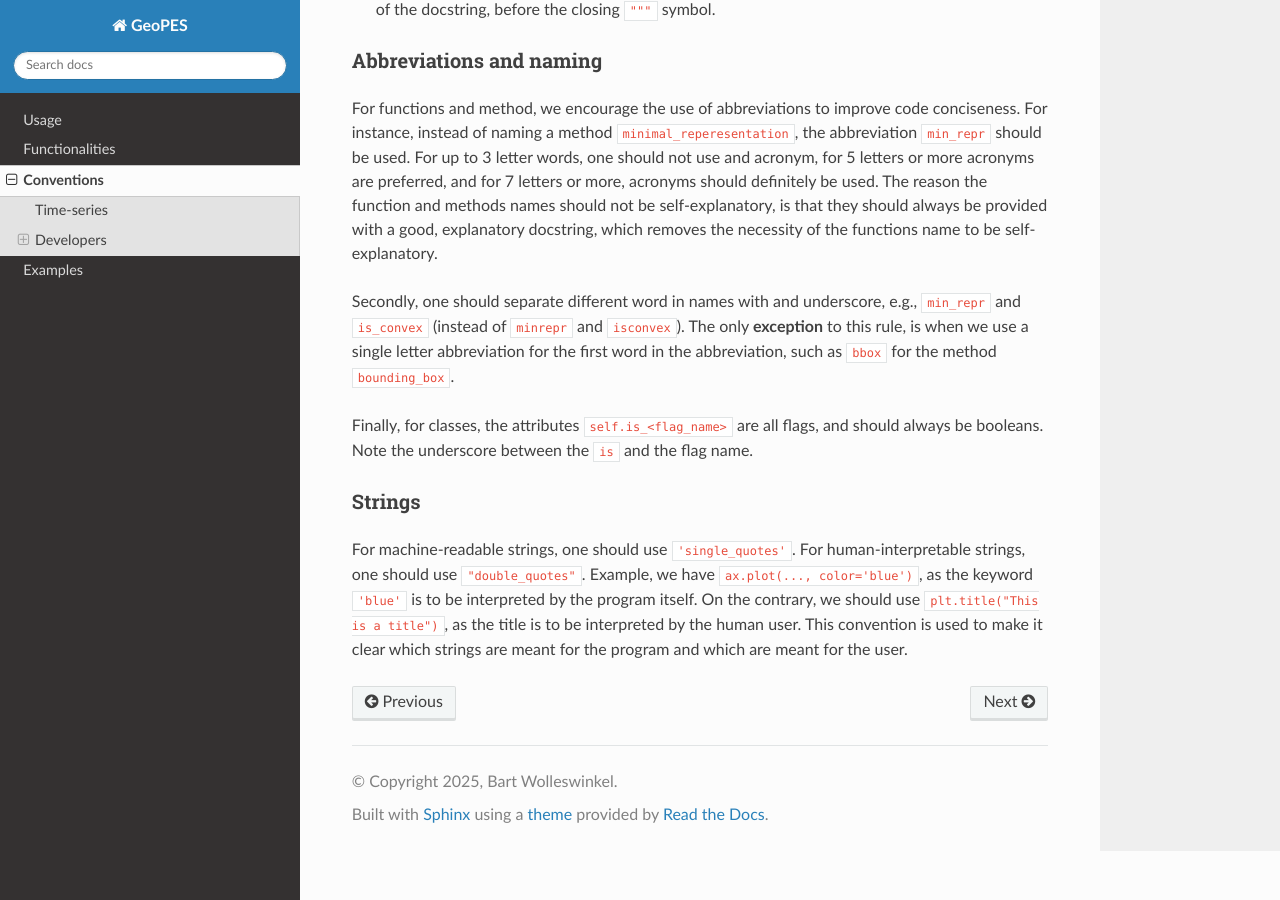
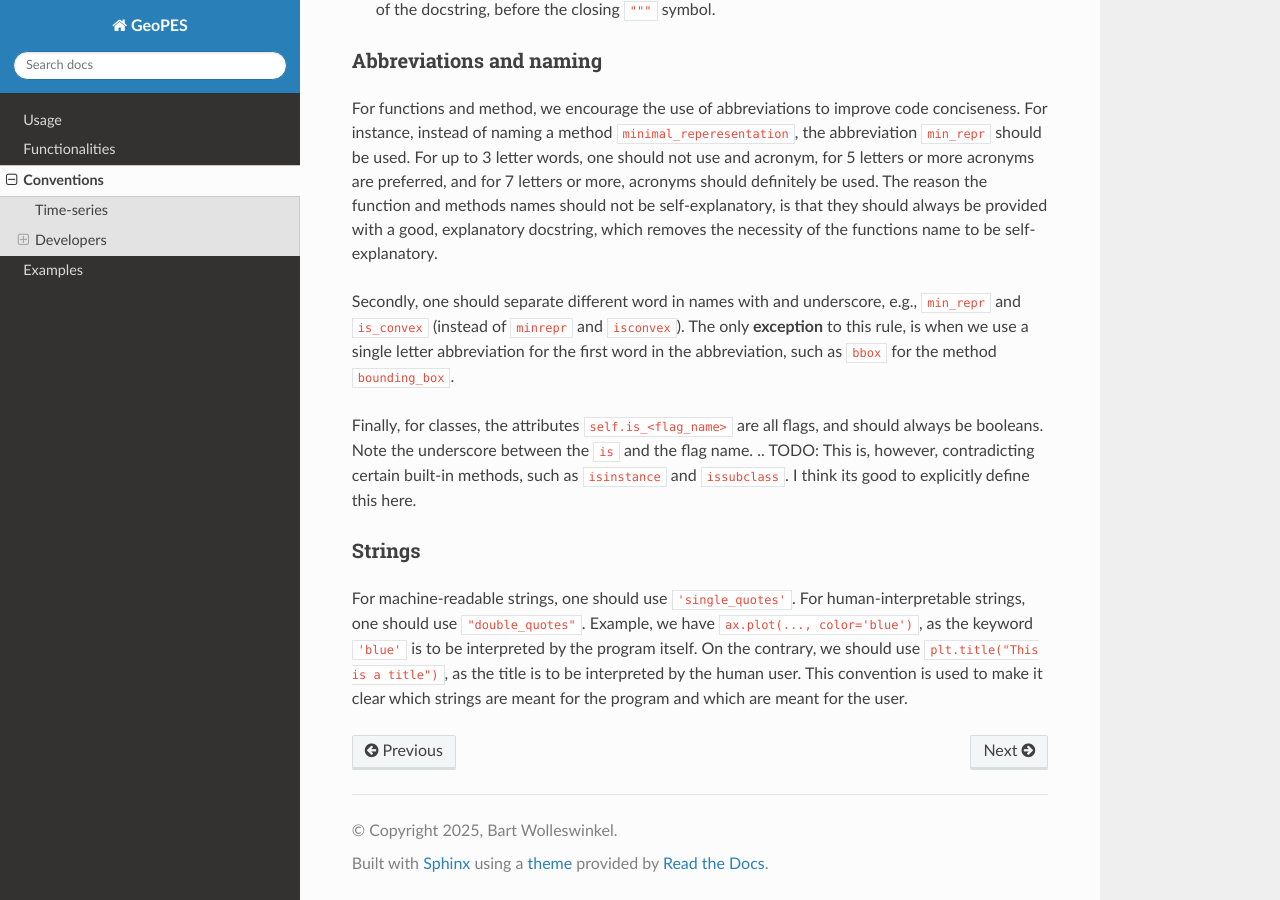
Before and after one commit to bwolleswinkel/geopes, a Sphinx documentation site: the page built from docs/source/conventions.rst, in a window 1280 px wide and 900 px high, scrolled down 1365 px. Built offline with Sphinx 7.4.7 and the Read the Docs theme 3.1.0, drawn with Linux system fonts in a browser that asks for light colours.

Commit message:
Added TODO comment about style class with 'isinstance' naming convention

```diff
--- a/docs/source/conventions.rst
+++ b/docs/source/conventions.rst
@@ -59,6 +59,7 @@ For functions and method, we encourage the use of abbreviations to improve code
 Secondly, one should separate different word in names with and underscore, e.g., ``min_repr`` and ``is_convex`` (instead of ``minrepr`` and ``isconvex``). The only **exception** to this rule, is when we use a single letter abbreviation for the first word in the abbreviation, such as ``bbox`` for the method ``bounding_box``.
 
 Finally, for classes, the attributes ``self.is_<flag_name>`` are all flags, and should always be booleans. Note the underscore between the ``is`` and the flag name.
+.. TODO: This is, however, contradicting certain built-in methods, such as ``isinstance`` and ``issubclass``. I think its good to explicitly define this here.
 
 Strings
 ^^^^^^^
```
